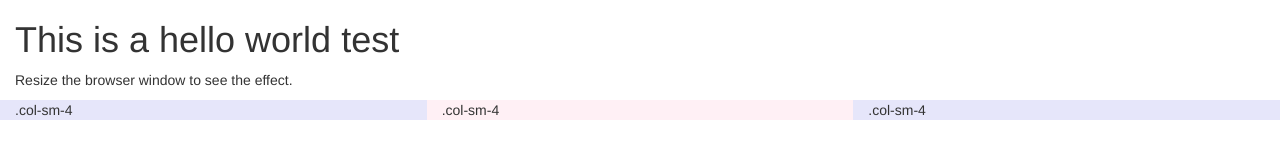
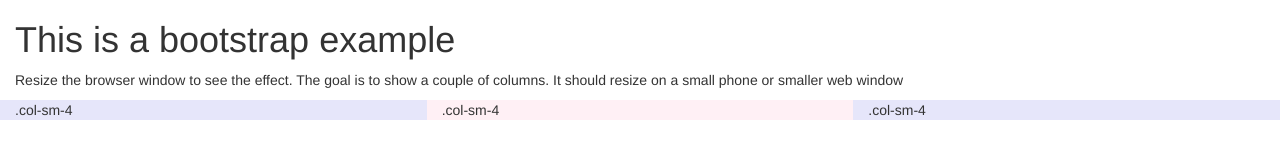
Before and after one commit to pbutler88/Bootstrap_1, a plain HTML site: page index.html in a window 1280 px wide. Drawn offline with nearby package versions, Linux system fonts and the light colour scheme.

Commit message:
Added Text

```diff
--- a/index.html
+++ b/index.html
@@ -11,8 +11,8 @@
 <body>
 
 <div class="container-fluid">
-  <h1>This is a hello world test</h1>
-  <p>Resize the browser window to see the effect.</p>
+  <h1>This is a bootstrap example</h1>
+  <p>Resize the browser window to see the effect.  The goal is to show a couple of columns.  It should resize on a small phone or smaller web window</p>
   <div class="row">
     <div class="col-sm-4" style="background-color:lavender;">.col-sm-4</div>
     <div class="col-sm-4" style="background-color:lavenderblush;">.col-sm-4</div>
```
